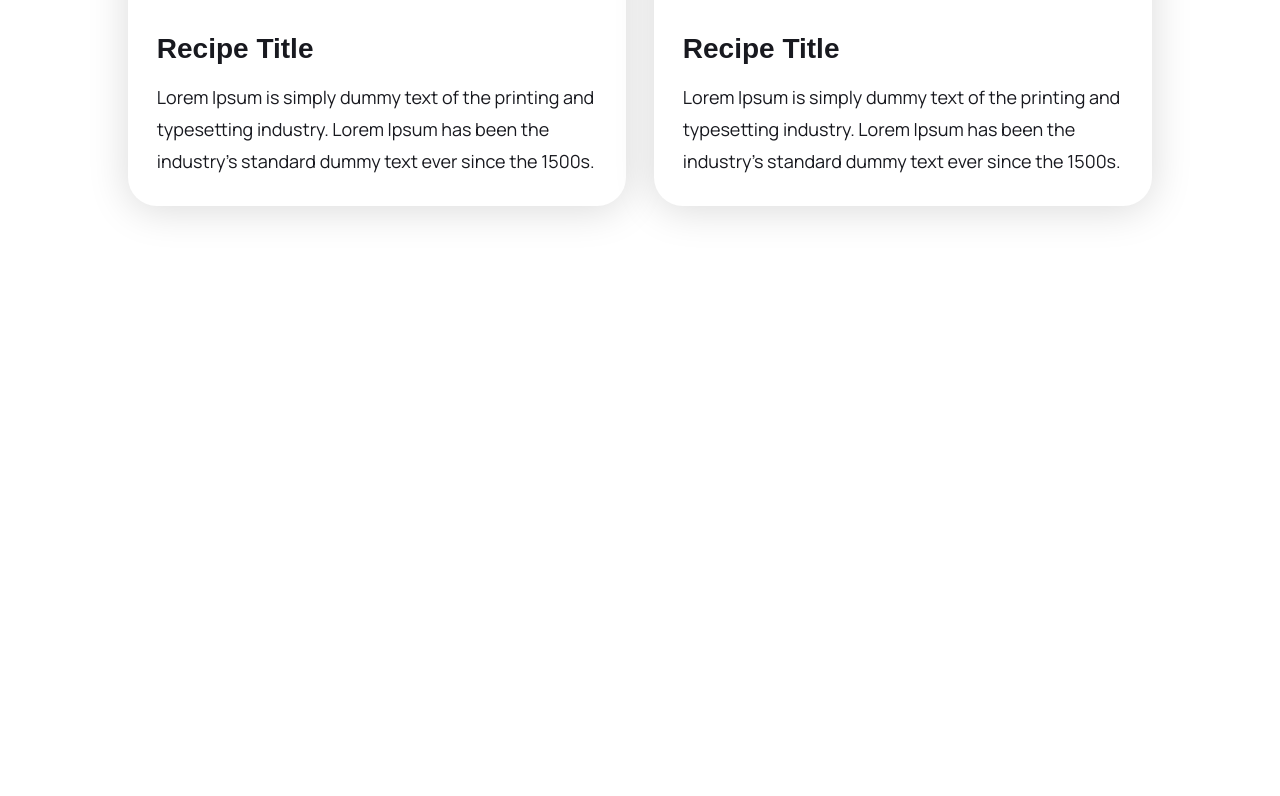
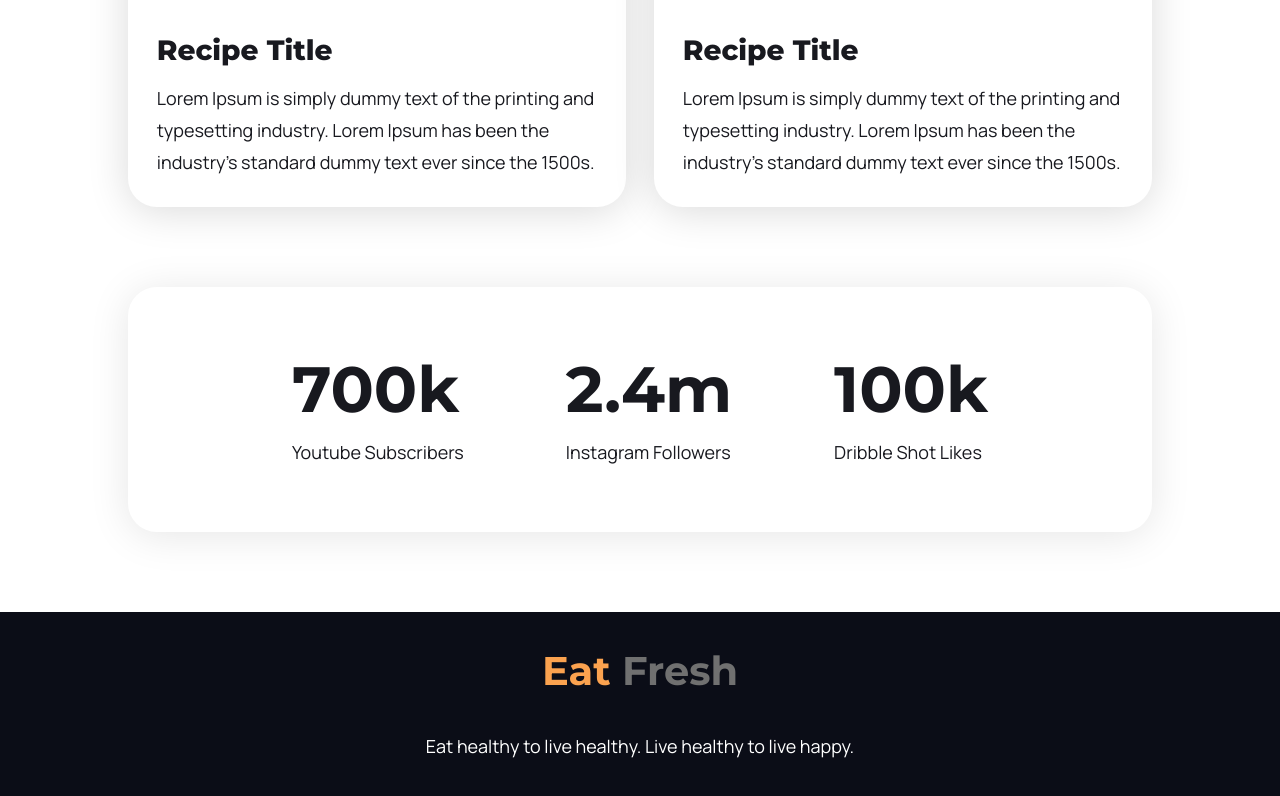
Before and after one commit to jiadalfahmid/eat-fresh, a plain HTML site: page index.html in a window 1280 px wide. Shown: the part 1760-2556 px from the top of the page. Before the commit the page ends 2046 px from the top, so only its background shows below. Drawn offline with Linux system fonts and the light colour scheme; a web font is replaced by a local one.

Commit message:
Footer section added

```diff
--- a/css/style.css
+++ b/css/style.css
@@ -1,4 +1,4 @@
-@import url('https://fonts.googleapis.com/css2?family=Manrope:wght@200..800&family=Montserrat, san-serif:ital,wght@0,100..900;1,100..900&display=swap');
+@import url('https://fonts.googleapis.com/css2?family=Manrope:wght@200..800&family=Montserrat:ital,wght@0,100..900;1,100..900&display=swap');
 
 *{
   padding: 0;
@@ -36,7 +36,7 @@ h1{
   font-size: 60px;
   font-weight: 700;
   line-height: 130%;
-  letter-spacing: -2%;
+  letter-spacing: -3px;
   margin-bottom: 2.5rem;
 }
 
@@ -191,3 +191,31 @@ p{
   margin-bottom: 1.8rem;
 }
 /* recipe section ends */
+/* social section starts */
+.social-container{
+  justify-content: space-between;
+  max-width: 100%;
+  gap: 1.8rem;
+  padding: 4rem 10.25rem;
+  box-shadow: 0px 4px 40px 0px rgba(0, 0, 0, 0.1);
+  border-radius: 1.8rem;
+}
+.social-info{
+  color: rgb(24, 25, 31);
+  font-family: Montserrat, sans-serif;
+  font-size: 4rem;
+  font-weight: 700;
+  line-height: 120%;
+  margin-bottom: 0.5rem;
+}
+/* social section ends */
+/* footer section starts */
+footer{
+  background: rgb(11, 13, 23);
+  margin-top: 5rem;
+  padding: 2rem 0 5rem;
+}
+footer p{
+  color: #fff;
+}
+/* footer section ends */
--- a/index.html
+++ b/index.html
@@ -3,6 +3,7 @@
 <head>
   <meta charset="UTF-8">
   <meta name="viewport" content="width=device-width, initial-scale=1.0">
+  <link rel="shortcut icon" href="./images/featured.png" type="image/x-icon">
   <title>Eat Fresh</title>
   <link rel="stylesheet" href="./css/style.css">
 </head>
@@ -54,15 +55,25 @@
       </div>
     </div>
   </section>
-  <section class="social-container">
-    <!-- 700k
-Youtube Subscribers
-2.4m
-Instagram Followers
-100k
-Dribble Shot Likes -->
-
+  <section class="social-container container flex">
+    <div class="info">
+      <h3 class="social-info">700k</h3>
+      <p>Youtube Subscribers</p>
+    </div>
+    <div class="info">
+      <h3 class="social-info">2.4m</h3>
+      <p>Instagram Followers</p>
+    </div>
+    <div class="info">
+      <h3 class="social-info">100k</h3>
+      <p>Dribble Shot Likes</p>
+    </div>
   </section>
-  <footer></footer>
+  <footer>
+    <div class="footer-text-container center">
+      <h2><span class="brand-color center"> Eat</span> Fresh</h2>
+      <p class="center">Eat healthy to live healthy. Live healthy to live happy.</p>
+    </div>
+  </footer>
 </body>
 </html>
```
